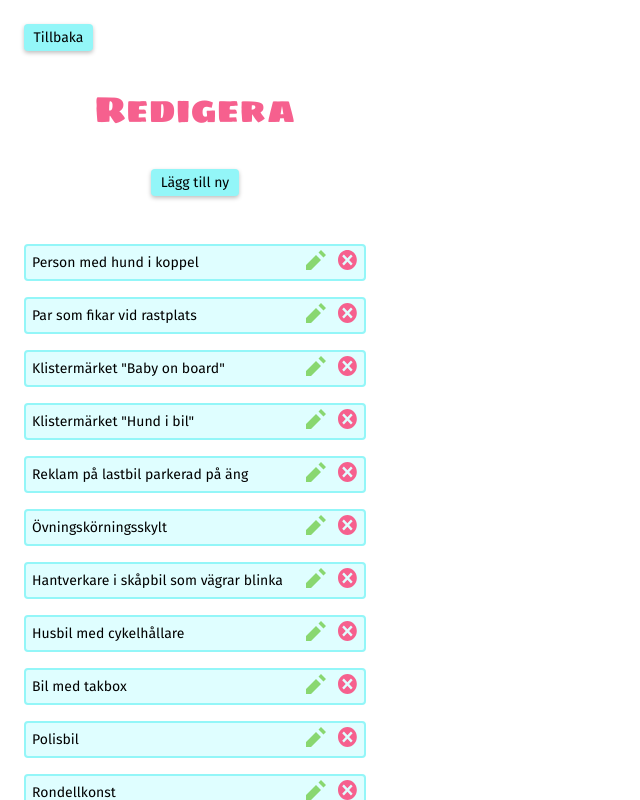
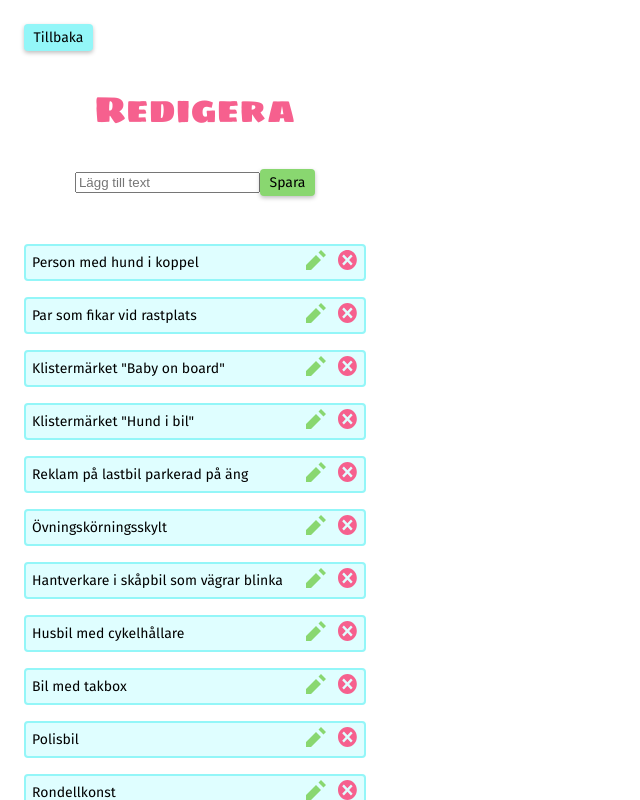
Before and after one commit to Sunse7/examination-2-car-bingo, a React (Vite) app: page /editpage in a window 1280 px wide. Both pictures are taken after a click on the button "Lägg till ny". Shown: the top 800 px of the page, without its empty margins (0-640 px from the left). Built offline with nearby package versions, Linux system fonts and the light colour scheme.

Commit message:
Fixed addBingoItem & updateBingoItem

```diff
--- a/src/Components/EditCard.jsx
+++ b/src/Components/EditCard.jsx
@@ -1,9 +1,12 @@
 import style from "./EditCard.module.scss";
 
-function EditCard({ bingoItem, editAction, deleteAction }) {
+function EditCard({ bingoItem, editAction, deleteAction, isVisible, handleChange }) {
   return (
     <article className={style.card}>
-      <p className={style.card__info}>{bingoItem.text}</p>
+      { isVisible ?
+        <input type="text" defaultValue={bingoItem.text} onChange={handleChange} /> :
+        <p className={style.card__info}>{bingoItem.text}</p>
+      }
       <section className={style.card__iconContainer}>
         <img onClick={editAction} src="./images/icon-pencil.svg" alt="" />
         <img onClick={deleteAction} src="./images/icon-circle-x.svg" alt="" />
--- a/src/app/bingoInfoSquaresSlice.js
+++ b/src/app/bingoInfoSquaresSlice.js
@@ -1,4 +1,4 @@
-import { createSlice } from "@reduxjs/toolkit";
+import { createSlice, current } from "@reduxjs/toolkit";
 
 const initialState = {
     bingoItems: []
@@ -12,15 +12,13 @@ export const bingoInfoSquaresSlice = createSlice({
             state.bingoItems.push(...action.payload)
         },
         addBingoItem: (state, action) => {
-            console.log('added');
-            //Add id
+            let id = state.bingoItems.length + 1;
+            let newBingoItem = {...action.payload, id: id};
+            state.bingoItems.unshift(newBingoItem);
         },
-        updateBingoItem: (state, action, newText) => {
-            console.log(action.payload.id);
-            let bingoItemToUpdate = action.payload;
-            bingoItemToUpdate.text = action.payload.newText;
-            let bingoItemIndex = state.bingoItems.findIndex((bingoItem) => bingoItem.id === bingoItemToUpdate.id);
-            state.bingoItems.splice(bingoItemIndex, 1, newText);
+        updateBingoItem: (state, action) => {
+            let bingoItemIndex = state.bingoItems.findIndex((bingoItem) => bingoItem.id === action.payload.id);
+            state.bingoItems.splice(bingoItemIndex, 1, {text: action.payload.text, id: action.payload.id});
         },
         deleteBingoItem: (state, action) => {
             let bingoItemToRemove = action.payload;
--- a/src/pages/EditPage.jsx
+++ b/src/pages/EditPage.jsx
@@ -8,11 +8,41 @@ import {
   deleteBingoItem,
   updateBingoItem,
 } from "../app/bingoInfoSquaresSlice";
+import { useState } from "react";
 
 function EditPage() {
   const navigate = useNavigate();
   const state = useSelector((state) => state.bingoItems);
   const dispatch = useDispatch();
+  const [addTextVisible, setAddTextVisible] = useState(false);
+  const [editingItemId, setEditingItemId] = useState(null);
+  const [input, setInput] = useState();
+  const [updateText, setUpdateText] = useState();
+
+  function editText(item) {
+    let match = state.find((list) => list.id === item.id);
+    if (match.id === item.id) {
+      setEditingItemId(item.id);
+    }
+  }
+
+  function saveEditText(item) {
+    let updatedItem = {
+      id: item.id,
+      text: updateText,
+    };
+    dispatch(updateBingoItem(updatedItem));
+    setEditingItemId(null);
+  }
+
+  function addNewBingoItem() {
+    let newItem = {
+      text: input,
+      img: "",
+    };
+    dispatch(addBingoItem(newItem));
+    setAddTextVisible(false);
+  }
 
   return (
     <main className={style.main}>
@@ -20,18 +50,34 @@ function EditPage() {
         <Button title="Tillbaka" action={() => navigate(-1)} isBlue={true} />
       </section>
       <h2 className={style.main__h2}>Redigera</h2>
-      <Button
-        title="Lägg till ny"
-        action={() => dispatch(addBingoItem("hej"))}
-        isBlue={true}
-      />
+      {addTextVisible ? (
+        <>
+          <input
+            type="text"
+            placeholder="Lägg till text"
+            maxLength="40"
+            onChange={(e) => setInput(e.target.value)}
+          />
+          <Button title="Spara" action={addNewBingoItem} />
+        </>
+      ) : (
+        <Button
+          title="Lägg till ny"
+          action={() => setAddTextVisible(true)}
+          isBlue={true}
+        />
+      )}
       <section className={style.main__cardsContainer}>
         {state &&
           state.map((item, i) => (
             <EditCard
               bingoItem={item}
-              editAction={() => dispatch(updateBingoItem(item))}
+              editAction={() =>
+                editingItemId === item.id ? saveEditText(item) : editText(item)
+              }
               deleteAction={() => dispatch(deleteBingoItem(item))}
+              isVisible={editingItemId === item.id}
+              handleChange={(e) => setUpdateText(e.target.value)}
               key={i}
             />
           ))}
```
